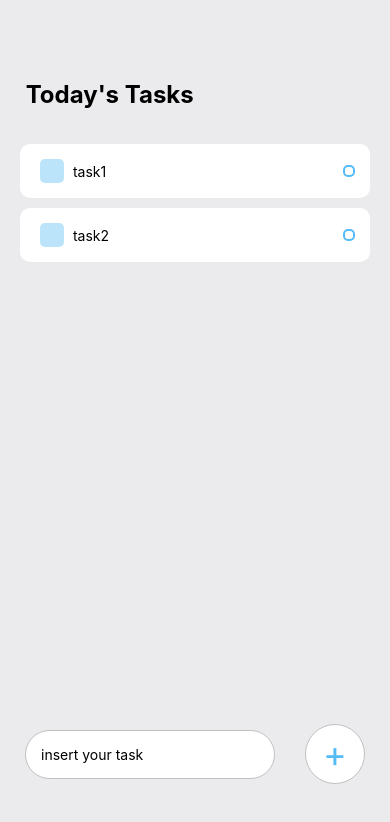
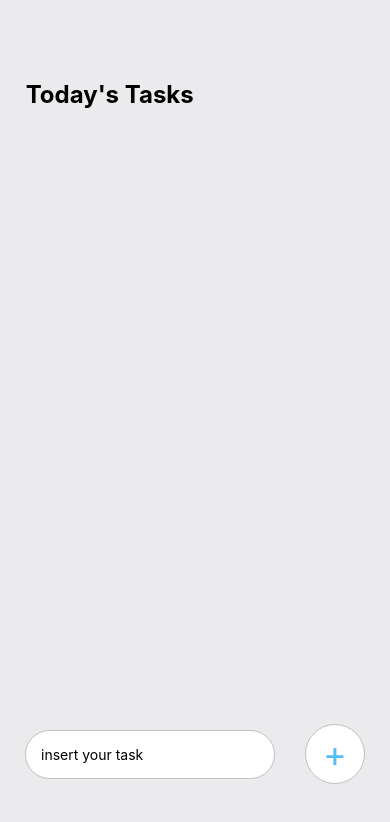
Before and after one commit to Arezou-Ghorbani/A-Ghorbani_Lab01, a React Native app: screen / in a window 390 px wide. Shown: the top 822 px of the page. Built offline with nearby package versions, Linux system fonts and the light colour scheme.

Commit message:
adding task functionality compeleted

```diff
--- a/App.js
+++ b/App.js
@@ -1,7 +1,14 @@
-import { KeyboardAvoidingView, StyleSheet, Text, TextInput, View, Platform, TouchableOpacity } from 'react-native';
+import { KeyboardAvoidingView, StyleSheet, Text, TextInput, View, Platform, TouchableOpacity, Keyboard } from 'react-native';
 import Task from './components/Task'
-
+import React,{useState} from 'react';
 export default function App() {
+  const[task, setTask]=useState();
+  const[taskItems, setTaskItems]=useState([]);
+  const handleTask=()=>
+  {
+    setTaskItems([...taskItems,task])
+    setTask(null)
+  }
   return (
     <View style={styles.container}>
 
@@ -11,8 +18,11 @@ export default function App() {
         <Text style={styles.sectionTitle}> Today's Tasks </Text>
         <View style={styles.items}>
           {/* Task should be shown here */}
-          <Task text={'task1'} />
-          <Task text={'task2'} />
+          {
+            taskItems.map((item,index)=>{return <Task key={index} text={item}/>})
+
+          }
+
         </View>
       </View>
       {/* inserting tasks */}
@@ -21,8 +31,8 @@ export default function App() {
         style={styles.writeTaskWrapper}
       >
         <View style={styles.inputContainer}>
-          <TextInput style={styles.input} placeholder={"insert your task"} />
-          <TouchableOpacity>
+          <TextInput style={styles.input} placeholder={"insert your task"} value={task} onChangeText={text=>setTask(text)} />
+          <TouchableOpacity onPress={handleTask}>
             <View style={styles.addWrapper}>
               <Text style={styles.addText}>+</Text>
 
```
